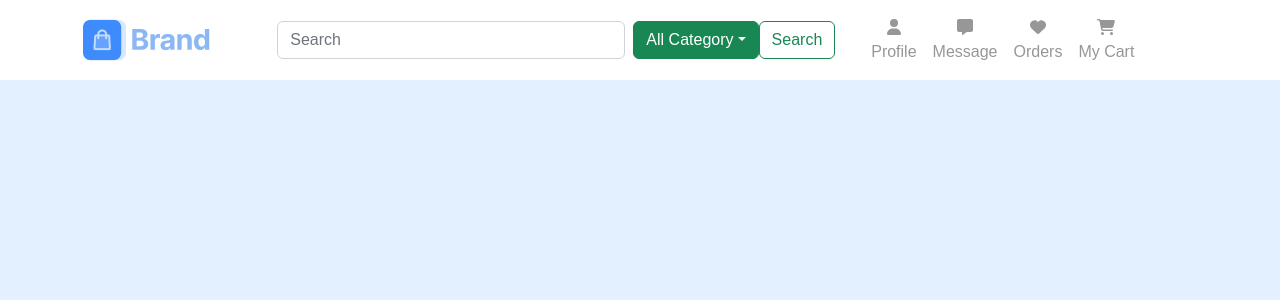
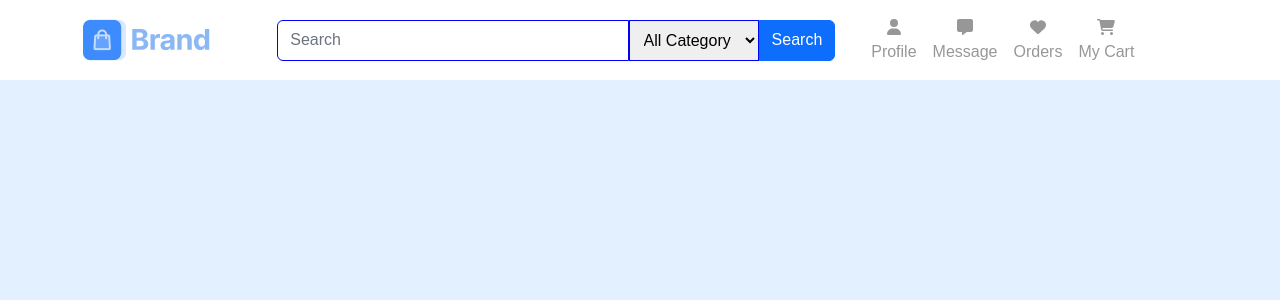
Before and after one commit to mohamedCleanCode/E-commerce-V2-Reactjs, a React (Create React App) app: page / in a window 1280 px wide. Shown: the top 300 px of the page. Built offline with nearby package versions, Linux system fonts and the light colour scheme.

Commit message:
end header navBar

```diff
--- /dev/null
+++ b/src/components/NavBar/NavBar.css
@@ -0,0 +1,18 @@
+.serach-btn {
+  border-top-left-radius: 0;
+  border-bottom-left-radius: 0;
+}
+.dropwown-menu {
+  border: 1px solid blue;
+  cursor: pointer;
+  padding: 10px;
+}
+.dropwown-menu:focus {
+  outline: none;
+}
+.search-input {
+  border-top-right-radius: 0;
+  border-bottom-right-radius: 0;
+  border-right: none;
+  border: 1px solid blue;
+}
--- a/src/components/NavBar/NavBar.jsx
+++ b/src/components/NavBar/NavBar.jsx
@@ -6,15 +6,9 @@ import {
 } from "@fortawesome/free-solid-svg-icons";
 import { FontAwesomeIcon } from "@fortawesome/react-fontawesome";
 import React from "react";
-import {
-  Button,
-  Container,
-  Dropdown,
-  Form,
-  Nav,
-  Navbar,
-} from "react-bootstrap";
+import { Button, Container, Form, Nav, Navbar } from "react-bootstrap";
 import logo from "../../assets/images/logo-colored.png";
+import "./NavBar.css";
 
 const NavBar = () => {
   return (
@@ -27,20 +21,18 @@ const NavBar = () => {
           <Form.Control
             type="search"
             placeholder="Search"
-            className="me-2"
+            className="search-input"
             aria-label="Search"
           />
-          <Dropdown>
-            <Dropdown.Toggle variant="success" id="dropdown-basic">
-              All Category
-            </Dropdown.Toggle>
-            <Dropdown.Menu>
-              <Dropdown.Item href="#/action-1">Action</Dropdown.Item>
-              <Dropdown.Item href="#/action-2">Another action</Dropdown.Item>
-              <Dropdown.Item href="#/action-3">Something else</Dropdown.Item>
-            </Dropdown.Menu>
-          </Dropdown>
-          <Button variant="outline-success">Search</Button>
+          <select className="dropwown-menu" name="filter" id="">
+            <option value="#">All Category</option>
+            <option value="#">Categories</option>
+            <option value="#">Categories</option>
+            <option value="#">Categories</option>
+          </select>
+          <Button className="serach-btn" variant="primary">
+            Search
+          </Button>
         </Form>
         <Navbar.Toggle aria-controls="basic-navbar-nav" />
         <Navbar.Collapse
```
